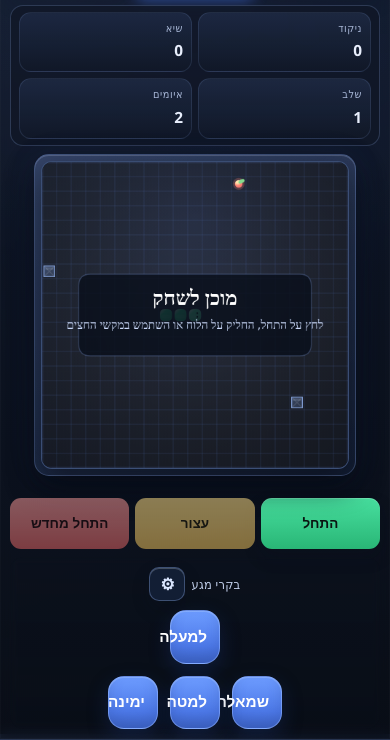
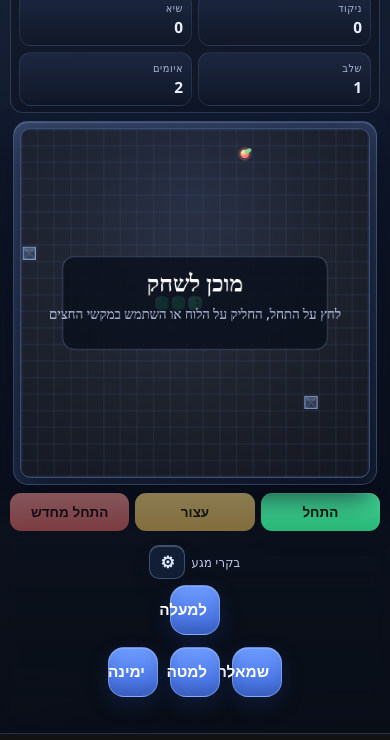
Before and after one commit to supermansg/snake-game, a plain HTML site: page index.html in a window 390 px wide. Shown: the part 110-850 px from the top of the page. Drawn offline with Linux system fonts and the light colour scheme.

Commit message:
עדכון למובייל

```diff
--- a/style.css
+++ b/style.css
@@ -55,6 +55,7 @@
 .wrap {
   width: min(96vw, 1080px);
   max-width: 1080px;
+  margin: 0 auto;
   min-height: 0;
   height: min(calc(var(--app-height) - 24px), 980px);
   display: grid;
@@ -78,6 +79,7 @@
   height: var(--app-height);
   gap: 8px;
   padding: 10px;
+  align-content: start;
 }
 
 .wrap.compact-viewport .topbar {
@@ -1091,11 +1093,13 @@
 
 .wrap.is-board-only .board-shell {
   width: min(100%, var(--board-size));
+  align-self: start;
 }
 
 .wrap.is-board-only .touch-controls {
   width: min(100%, var(--board-size));
   margin-top: 0;
+  align-self: end;
 }
 
 .wrap.is-board-only .touch-controls .touch-header {
@@ -1104,22 +1108,26 @@
 
 @media (max-width: 779px) {
   body {
-    padding:
-      max(6px, env(safe-area-inset-top))
-      0
-      max(8px, env(safe-area-inset-bottom))
-      0;
+    display: block;
+    padding: 0;
   }
 
   .wrap {
     width: 100vw;
     max-width: none;
     height: var(--app-height);
+    min-height: var(--app-height);
     gap: 8px;
     padding: 8px;
     border-radius: 0;
     border-left: 0;
     border-right: 0;
+    box-shadow: none;
+  }
+
+  .wrap.is-board-only {
+    grid-template-rows: minmax(0, 1fr) auto;
+    align-content: start;
   }
 
   h1 {
@@ -1230,7 +1238,8 @@
 
 @media (max-width: 420px) {
   .wrap {
-    width: calc(100vw - 8px);
+    width: 100vw;
+    min-height: var(--app-height);
     padding: 6px;
   }
 
```
